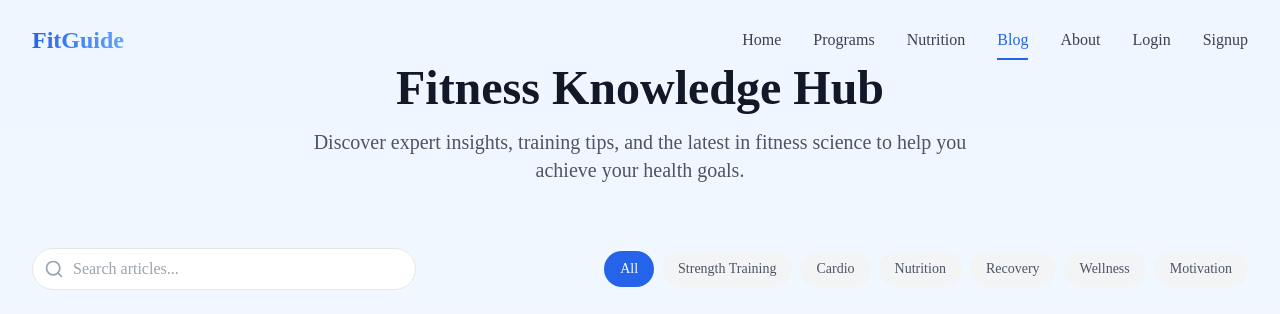
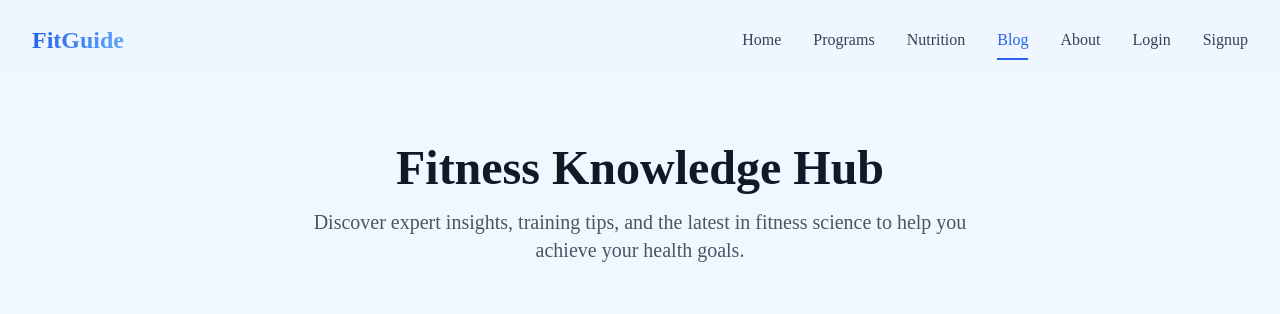
Before and after one commit to TathagatHarsh/exercise-tutorial, a React (Create React App) app: page /blog in a window 1280 px wide. Shown: the top 314 px of the page. Built offline with nearby package versions, Linux system fonts and the light colour scheme.

Commit message:
changes in blog

```diff
--- a/src/Pages/Blog.js
+++ b/src/Pages/Blog.js
@@ -1,6 +1,6 @@
 import React, { useState } from "react";
 import { Link } from "react-router-dom";
-import { Search, Filter, ChevronRight, Calendar, User } from "lucide-react";
+import { Search, ChevronRight, Calendar, User } from "lucide-react";
 
 const Blog = () => {
   const [searchTerm, setSearchTerm] = useState("");
@@ -106,7 +106,7 @@ const Blog = () => {
     <div className="min-h-screen bg-gradient-to-b from-blue-50 to-white">
       <div className="px-4 py-16 mx-auto max-w-7xl sm:px-6 lg:px-8">
         {/* Header */}
-        <div className="mb-16 text-center">
+        <div className="mt-20 mb-16 text-center">
           <h1 className="mb-4 text-4xl font-bold text-gray-900 md:text-5xl">
             Fitness Knowledge Hub
           </h1>
```
